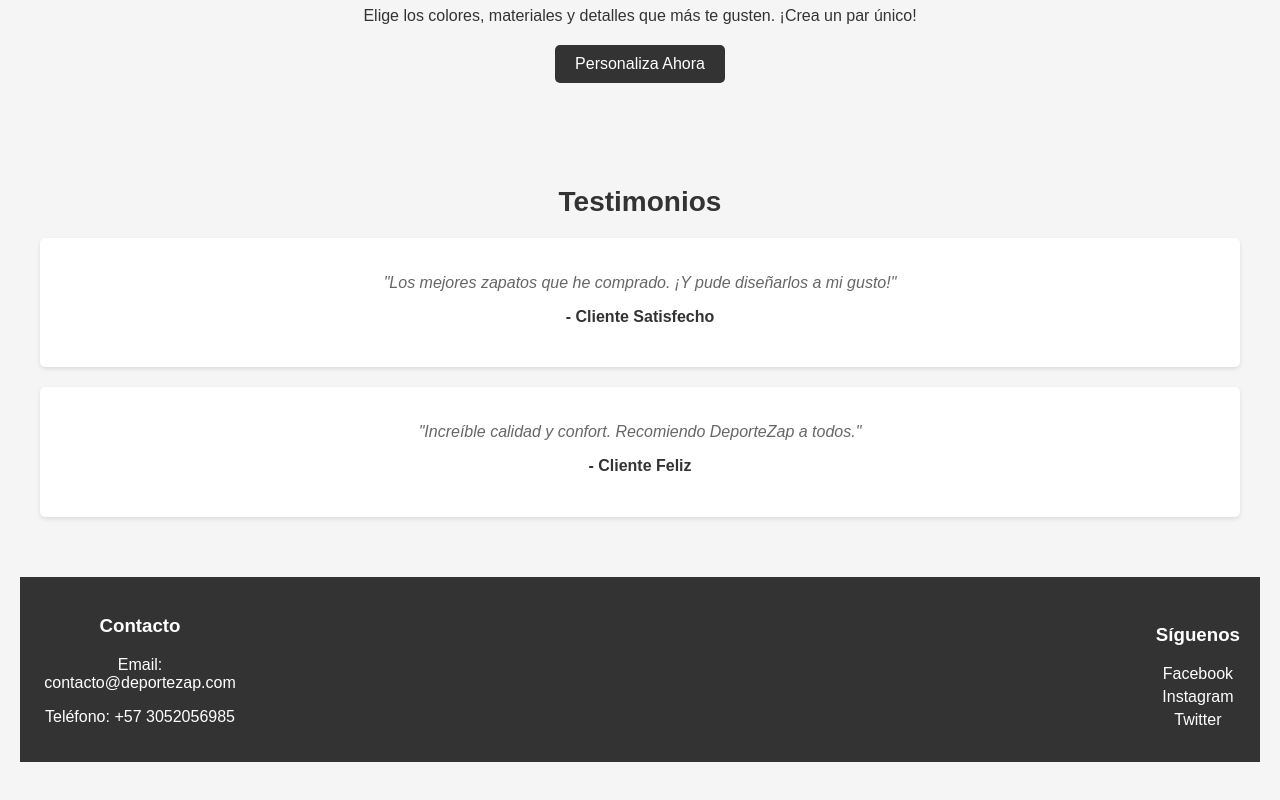
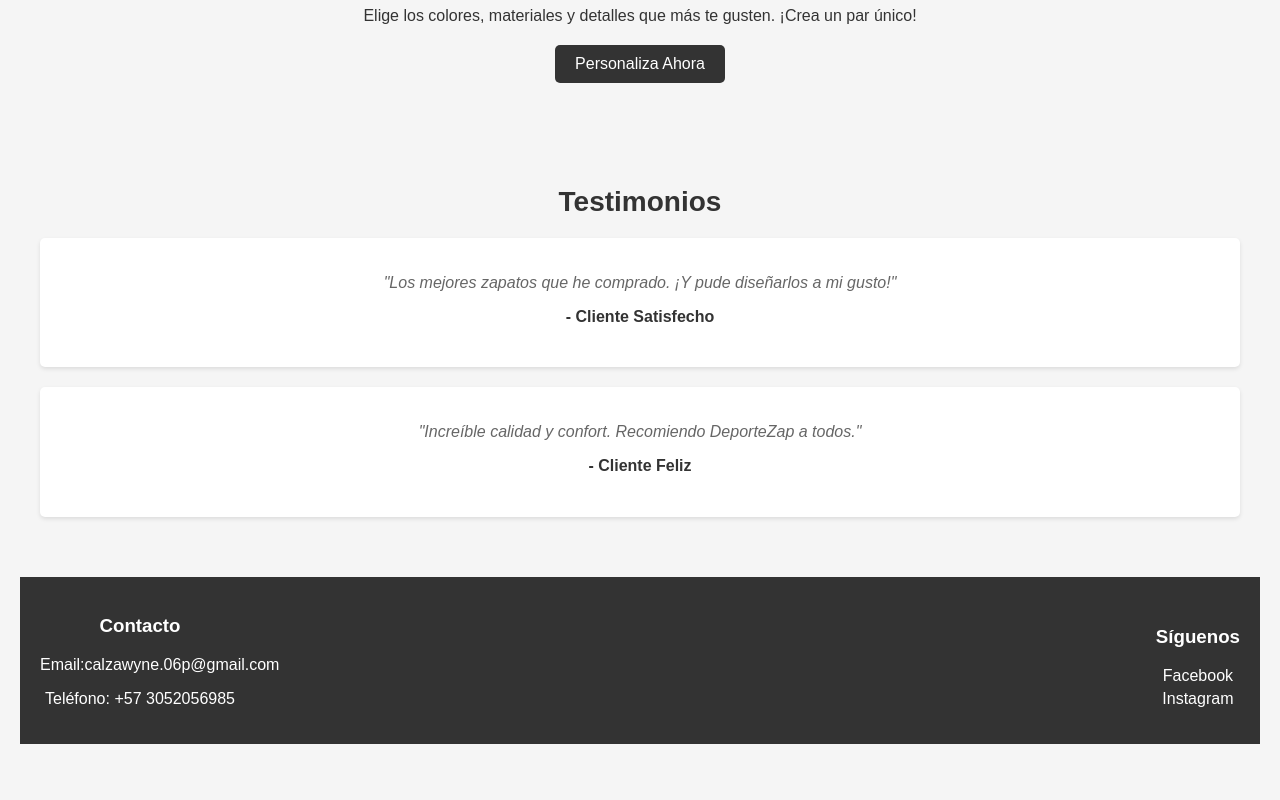
Before and after one commit to wilos07/calzawyne.github.io, a plain HTML site: page index.html in a window 1280 px wide. Shown: the part 4594-5394 px from the top of the page. Drawn offline with Linux system fonts and the light colour scheme.

Commit message:
Update index.html

```diff
--- a/index.html
+++ b/index.html
@@ -85,15 +85,14 @@
         <footer>
             <div class="contacto">
                 <h3>Contacto</h3>
-                <p>Email: contacto@deportezap.com</p>
+                <p herf=>Email:calzawyne.06p@gmail.com</p>
                 <p>Teléfono: +57 3052056985</p>
             </div>
             <div class="redes-sociales">
                 <h3>Síguenos</h3>
                 <ul>
                     <li><a href="#">Facebook</a></li>
-                    <li><a href="#">Instagram</a></li>
-                    <li><a href="#">Twitter</a></li>
+                    <li><a href="#Calzawyne_06">Instagram</a></li>
                 </ul>
             </div>
         </footer>
```
